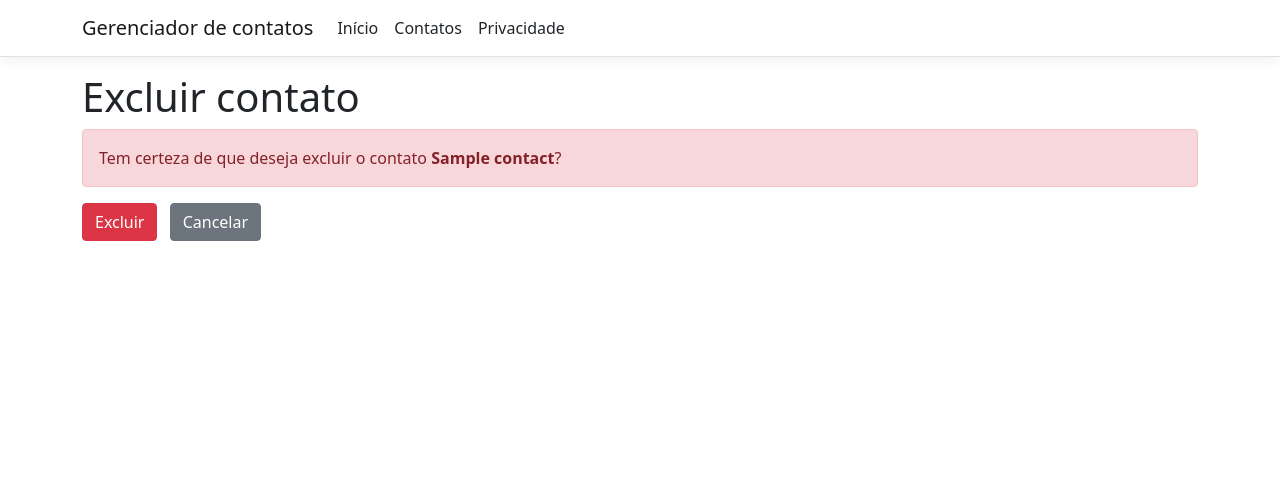
After one commit to juanvecco/contact-manager-aspnet-razor, an ASP.NET Core app: page /Contacts/Delete?id=1 in a window 1280 px wide. The commit adds this page. Shown: the top 481 px of the page. Run offline with ASP.NET Core 8, Linux system fonts and the light colour scheme; tables that the repository leaves empty hold one stand-in row (values such as "Sample post"); style sheets or scripts are compiled from the project's sources; the project's own start-up code is not run, and a stand-in starts its controllers and pages.

Commit message:
Adicionar exclusão lógica de contatos

```diff
--- /dev/null
+++ b/Pages/Contacts/Delete.cshtml
@@ -0,0 +1,19 @@
+@page
+@model ContactManager.Pages.Contacts.DeleteModel
+
+@{
+	ViewData["Title"] = "Excluir contato";
+}
+
+<h1>Excluir contato</h1>
+
+<div class="alert alert-danger" role="alert">
+	Tem certeza de que deseja excluir o contato <strong>@Model.Contact.Name</strong>?
+</div>
+
+<form method="post" asp-route-id="@Model.Contact.Id">
+	<div class="mt-3">
+		<button type="submit" class="btn btn-danger">Excluir</button>
+		<a asp-page="./Index" class="btn btn-secondary ms-2">Cancelar</a>
+	</div>
+</form>
--- /dev/null
+++ b/Pages/Contacts/Delete.cshtml.cs
@@ -0,0 +1,55 @@
+using ContactManager.Data;
+using ContactManager.Models;
+using Microsoft.AspNetCore.Mvc;
+using Microsoft.AspNetCore.Mvc.RazorPages;
+using Microsoft.EntityFrameworkCore;
+
+namespace ContactManager.Pages.Contacts
+{
+    public class DeleteModel : PageModel
+    {
+        private readonly ApplicationDbContext _context;
+
+        public DeleteModel(ApplicationDbContext context)
+        {
+            _context = context;
+        }
+
+        public Contact Contact { get; private set; } = null!;
+
+        public async Task<IActionResult> OnGetAsync(int? id)
+        {
+            if (id is null)
+            {
+                return NotFound();
+            }
+            var contact = await _context.Contacts.FirstOrDefaultAsync(c => c.Id == id);
+
+            if (contact is null)
+            {
+                return NotFound();
+            }
+
+            Contact = contact;
+
+            return Page();
+        }
+
+        public async Task<IActionResult> OnPostAsync(int? id)
+        {
+            if (id is null)
+            {
+                return NotFound();
+            }
+            var contact = await _context.Contacts.FirstOrDefaultAsync(c => c.Id == id);
+            if (contact is null)
+            {
+                return NotFound();
+            }
+            contact.IsDeleted = true;
+            await _context.SaveChangesAsync();
+            return RedirectToPage("./Index");
+        }
+
+    }
+}
--- a/Pages/Contacts/Details.cshtml
+++ b/Pages/Contacts/Details.cshtml
@@ -18,4 +18,6 @@
     <dd class="col-sm-10">@Html.DisplayFor(model => model.Contact.ContactNumber)</dd>
 </dl>
 
-<a asp-page="./Index" class="btn btn-secondary">Voltar para a lista</a>
+<a asp-page="./Edit" asp-route-id="@Model.Contact.Id" class="btn btn-primary">Editar</a>
+<a asp-page="./Delete" asp-route-id="@Model.Contact.Id" class="btn btn-danger ms-2">Excluir</a>
+<a asp-page="./Index" class="btn btn-secondary ms-2">Voltar para a lista</a>
--- a/Pages/Contacts/Index.cshtml
+++ b/Pages/Contacts/Index.cshtml
@@ -36,6 +36,7 @@ else
 					<td>
 						<a asp-page="./Edit" asp-route-id="@contact.Id" class="btn btn-primary">Editar</a>
 						<a asp-page="./Details" asp-route-id="@contact.Id" class="btn btn-secondary">Ver detalhes</a>
+						<a asp-page="./Delete" asp-route-id="@contact.Id" class="btn btn-danger">Excluir</a>
 					</td>
 				</tr>
 			}
```
